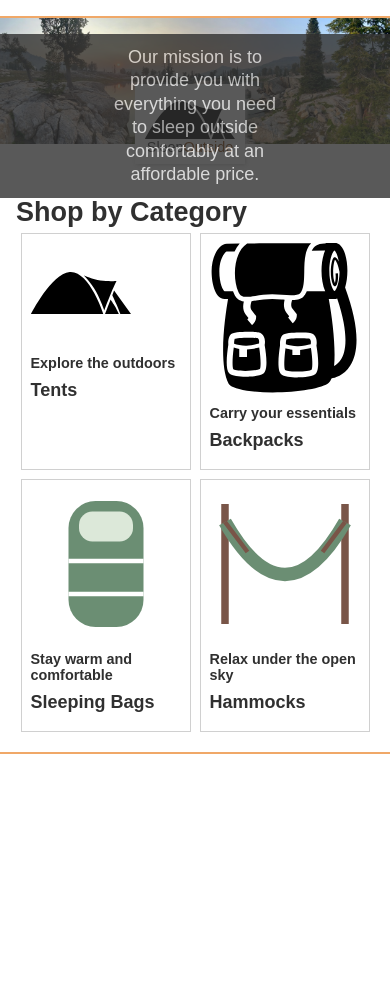
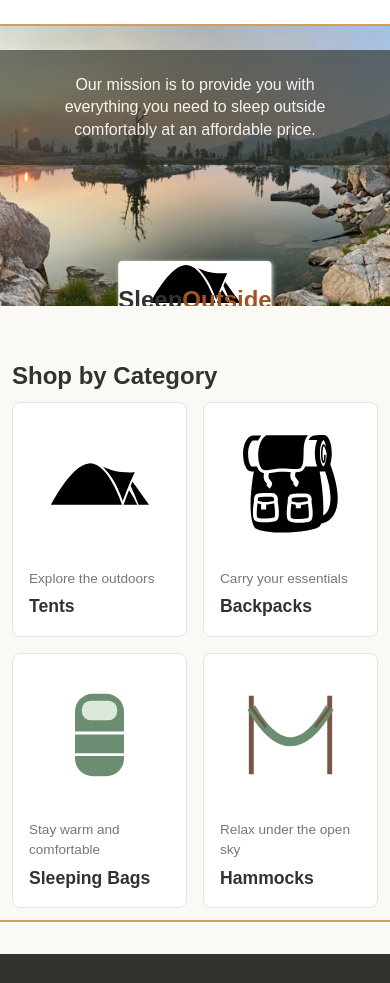
Before and after one commit to D23RAM/WWD330, a website built with Vite: page src/index.html in a window 390 px wide. Before the commit the page ends 844 px from the top, so only its background shows below. Built offline with nearby package versions, Linux system fonts and the light colour scheme.

Commit message:
Add CSS animations and transitions

```diff
--- a/src/css/style.css
+++ b/src/css/style.css
@@ -1,6 +1,8 @@
+
 :root {
   --font-body: Arial, Helvetica, sans-serif;
   --font-headline: Haettenschweiler, "Arial Narrow Bold", sans-serif;
+
   /* colors */
   --primary-color: #f0a868;
   --secondary-color: #525b0f;
@@ -75,7 +77,6 @@ p {
   font-size: var(--small-font);
   width: 110px;
   height: 80px;
-
   flex-direction: column;
   align-items: flex-end;
   box-shadow: 1px 1px 4px var(--light-grey);
@@ -108,6 +109,15 @@ button {
   border: 0;
   font-size: var(--large-font);
   cursor: pointer;
+  transition: background-color 0.3s ease, transform 0.3s ease;
+}
+
+button:hover {
+  background-color: var(--tertiary-color);
+}
+
+button:active {
+  transform: scale(0.97);
 }
 
 .divider {
@@ -125,10 +135,12 @@ button {
 
 .cart svg {
   width: 25px;
+  transition: fill 0.3s ease, transform 0.3s ease;
 }
 
 .cart:hover svg {
   fill: gray;
+  transform: scale(1.1);
 }
 
 /* End cart icon styles */
@@ -170,11 +182,24 @@ button {
 
 /* Styles for product lists */
 .product-card {
+  position: relative;
   flex: 1 1 45%;
   margin: 0.25em;
   padding: 0.5em;
   border: 1px solid var(--light-grey);
   max-width: 250px;
+
+  /* CSS animation */
+  animation: fadeIn 0.5s ease-in-out;
+
+  /* CSS transition */
+  transition: transform 0.3s ease, box-shadow 0.3s ease;
+}
+
+/* Product card hover effect */
+.product-card:hover {
+  transform: translateY(-5px);
+  box-shadow: 0 4px 12px rgba(0, 0, 0, 0.12);
 }
 
 .product-card h2,
@@ -192,6 +217,19 @@ button {
 }
 
 /* End product list card */
+
+/* Product fade-in animation */
+@keyframes fadeIn {
+  from {
+    opacity: 0;
+    transform: translateY(15px);
+  }
+
+  to {
+    opacity: 1;
+    transform: translateY(0);
+  }
+}
 
 .product-detail {
   padding: 1em;
@@ -261,11 +299,8 @@ footer {
   font-size: var(--small-font);
   padding: 1em;
 }
+
 /* Favorites Feature */
-.product-card {
-  position: relative;
-}
-
 .favorite-button {
   position: absolute;
   top: 10px;
@@ -280,6 +315,10 @@ footer {
   font-size: 26px;
   cursor: pointer;
   box-shadow: 0 2px 6px rgba(0, 0, 0, 0.2);
+
+  /* Smooth favorite button transitions */
+  transition: transform 0.3s ease, color 0.3s ease,
+    background-color 0.3s ease, box-shadow 0.3s ease;
 }
 
 .favorite-button.is-favorite {
@@ -288,4 +327,304 @@ footer {
 
 .favorite-button:hover {
   transform: scale(1.1);
+  box-shadow: 0 3px 8px rgba(0, 0, 0, 0.25);
 }
+
+.favorite-button:active {
+  transform: scale(0.95);
+}
+
+/* Accessibility: Respect reduced motion preferences */
+@media (prefers-reduced-motion: reduce) {
+  *,
+  *::before,
+  *::after {
+    animation-duration: 0.01ms !important;
+    animation-iteration-count: 1 !important;
+    transition-duration: 0.01ms !important;
+    scroll-behavior: auto !important;
+  }
+}
+
+
+/* =================================
+   SLEEPOUTSIDE - VISUAL IMPROVEMENTS
+================================= */
+
+/* Updated color palette */
+:root {
+  --primary-color: #d99a5b;
+  --secondary-color: #526b45;
+  --tertiary-color: #a35420;
+  --light-grey: #e8e5df;
+  --dark-grey: #30332e;
+
+  --background-color: #faf9f6;
+  --card-background: #ffffff;
+}
+
+/* Overall page */
+body {
+  background-color: var(--background-color);
+  color: var(--dark-grey);
+  line-height: 1.5;
+}
+
+/* Header */
+header {
+  align-items: center;
+  padding: 1rem 1.5rem;
+  background-color: white;
+  border-bottom: 3px solid var(--primary-color);
+  gap: 1rem;
+}
+
+/* Main logo */
+.logo {
+  align-items: center;
+  width: auto;
+  height: 60px;
+  font-size: 32px;
+  font-family: Arial, Helvetica, sans-serif;
+  font-weight: 800;
+}
+
+.logo a {
+  color: var(--dark-grey);
+  text-decoration: none;
+}
+
+.logo img {
+  object-fit: contain;
+}
+
+/* Cart */
+.cart {
+  padding: 0;
+  display: flex;
+  align-items: center;
+  gap: 0.5rem;
+}
+
+.cart a {
+  color: var(--tertiary-color);
+  font-weight: 600;
+}
+
+/* Hero section */
+.hero {
+  overflow: hidden;
+}
+
+.hero > img {
+  display: block;
+  width: 100%;
+  height: 400px;
+  object-fit: cover;
+}
+
+/* Mission statement */
+.mission {
+  top: 1.5rem;
+  background-color: rgba(35, 40, 34, 0.78);
+  color: white;
+  padding: 0.75rem 1rem;
+}
+
+.mission p {
+  width: min(750px, 90%);
+  font-size: 1.25rem;
+  line-height: 1.4;
+}
+
+/* Centered hero logo */
+.hero .logo--square {
+  left: 50%;
+  transform: translateX(-50%);
+  border-radius: 4px;
+  background-color: white;
+}
+
+/* Section headings */
+.products {
+  margin-top: 2.5rem;
+  padding: 1rem 1.25rem;
+}
+
+.products h2 {
+  font-size: 1.8rem;
+  margin-bottom: 0.5rem;
+  color: var(--dark-grey);
+}
+
+/* Product cards */
+.product-card {
+  background-color: var(--card-background);
+  border: 1px solid var(--light-grey);
+  border-radius: 6px;
+  padding: 0.75rem;
+  overflow: hidden;
+}
+
+.product-card img {
+  display: block;
+  width: 100%;
+  object-fit: contain;
+}
+
+.product-card h2,
+.product-card h3 {
+  color: var(--dark-grey);
+}
+
+.card__brand {
+  color: #777;
+}
+
+/* Buttons */
+button {
+  border-radius: 4px;
+  font-weight: 600;
+}
+
+button:hover {
+  background-color: var(--tertiary-color);
+}
+
+/* Favorite button - preserve its circular design */
+.favorite-button {
+  display: flex;
+  align-items: center;
+  justify-content: center;
+  width: 40px;
+  height: 40px;
+  padding: 0;
+  margin: 0;
+  border-radius: 50%;
+  background-color: white;
+  line-height: 1;
+}
+
+.favorite-button:hover {
+  background-color: #f5f1eb;
+}
+
+/* Footer */
+footer {
+  margin-top: 2rem;
+  background-color: #30332e;
+  color: white;
+  text-align: center;
+}
+
+/* Responsive adjustments */
+@media screen and (max-width: 600px) {
+  header {
+    padding: 0.75rem;
+  }
+
+  .logo {
+    font-size: 24px;
+  }
+
+  .hero > img {
+    height: 280px;
+  }
+
+  .mission p {
+    width: 95%;
+    font-size: 1rem;
+  }
+
+  .products {
+    padding: 0.75rem;
+  }
+
+  .products h2 {
+    font-size: 1.5rem;
+  }
+}
+
+
+/* =================================
+   HOMEPAGE CATEGORY CARDS
+================================= */
+
+/* Category grid */
+.hero + .products .product-list {
+  display: grid;
+  grid-template-columns: repeat(4, minmax(0, 1fr));
+  gap: 1rem;
+  justify-content: center;
+}
+
+/* Individual category cards */
+.hero + .products .product-card {
+  max-width: none;
+  margin: 0;
+  padding: 1rem;
+  background-color: white;
+  border: 1px solid #e8e5df;
+  border-radius: 8px;
+  overflow: hidden;
+  transition: transform 0.3s ease, box-shadow 0.3s ease;
+}
+
+/* Make the entire card link consistent */
+.hero + .products .product-card a {
+  display: flex;
+  flex-direction: column;
+  height: 100%;
+  text-decoration: none;
+  color: var(--dark-grey);
+}
+
+/* Give every category icon the same space */
+.hero + .products .product-card img,
+.hero + .products .product-card svg {
+  display: block;
+  width: 100%;
+  height: 170px;
+  padding: 1rem;
+  object-fit: contain;
+  margin-bottom: 0.75rem;
+}
+
+/* Category descriptions */
+.hero + .products .card__brand {
+  font-size: 0.85rem;
+  font-weight: 500;
+  color: #777;
+  margin: 0.5rem 0 0.25rem;
+}
+
+/* Category names */
+.hero + .products .card__name {
+  font-size: 1.25rem;
+  font-weight: 700;
+  margin: 0;
+}
+
+/* Hover effect */
+.hero + .products .product-card:hover {
+  transform: translateY(-6px);
+  box-shadow: 0 6px 18px rgba(0, 0, 0, 0.1);
+}
+
+/* Responsive category layout */
+@media screen and (max-width: 700px) {
+  .hero + .products .product-list {
+    grid-template-columns: repeat(2, minmax(0, 1fr));
+  }
+}
+
+@media screen and (max-width: 400px) {
+  .hero + .products .product-card img,
+  .hero + .products .product-card svg {
+    height: 130px;
+  }
+
+  .hero + .products .card__name {
+    font-size: 1.1rem;
+  }
+}
```
